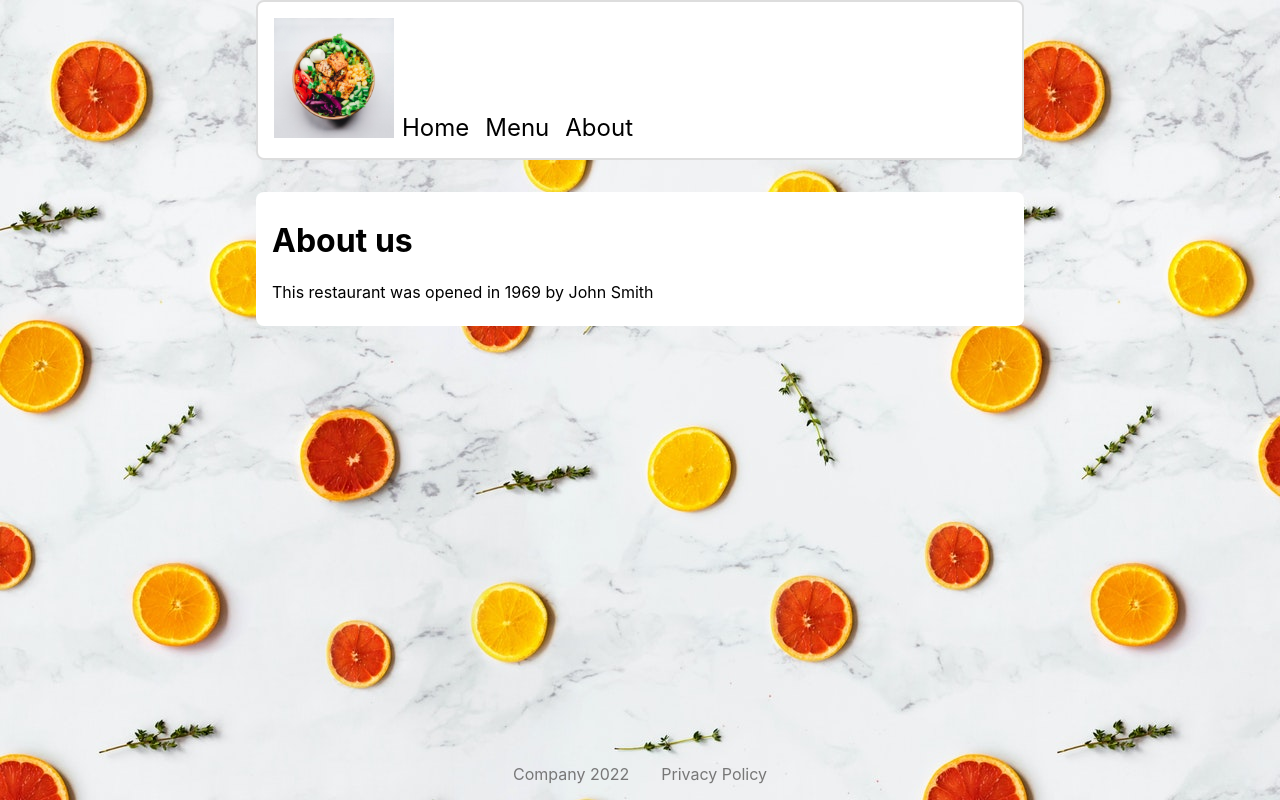
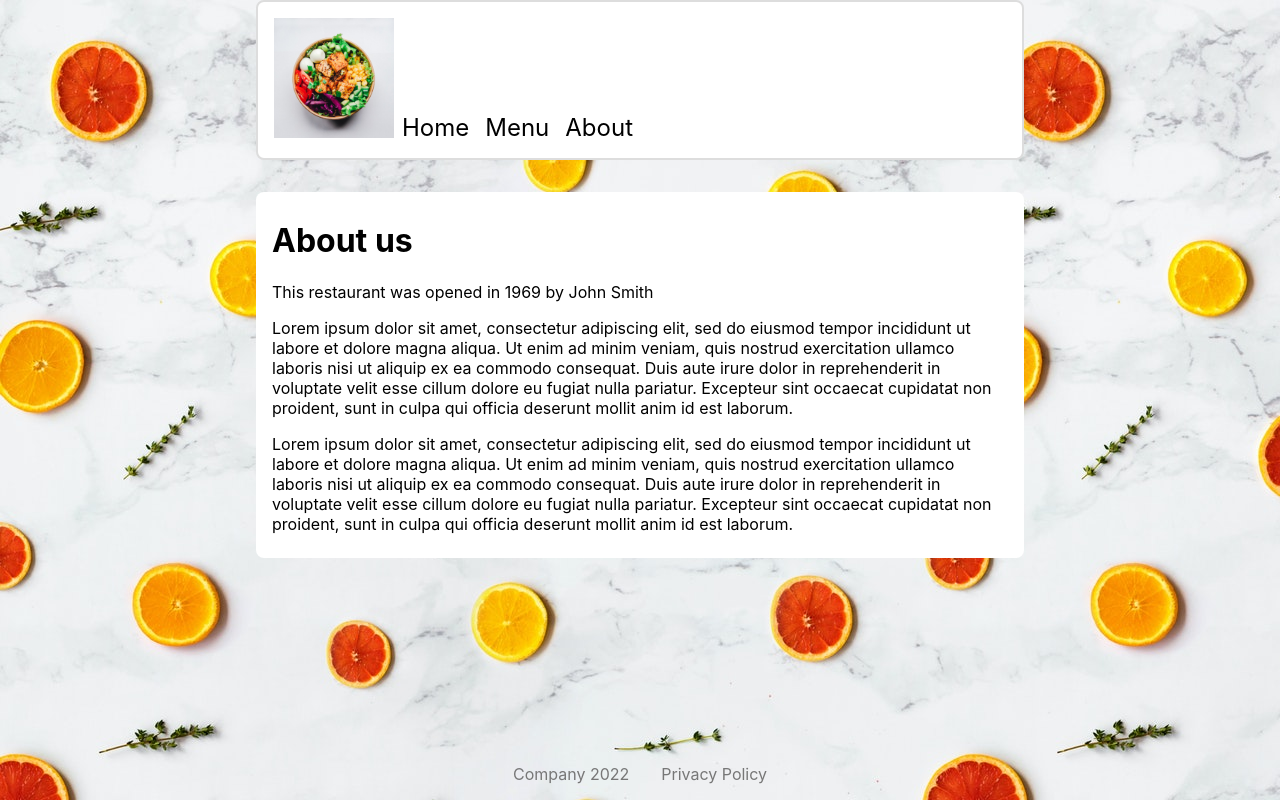
Before and after one commit to jimmym620/MenuPage_REACT, a Next.js app in the folder menu_app/: page /about in a window 1280 px wide. Built offline with nearby package versions, Linux system fonts and the light colour scheme.

Commit message:
added readme

```diff
--- a/menu_app/pages/about.js
+++ b/menu_app/pages/about.js
@@ -10,6 +10,26 @@ const About = () => {
             <div className="main-container white-box">
                 <h1>About us</h1>
                 <p>This restaurant was opened in 1969 by John Smith</p>
+                <p>
+                    Lorem ipsum dolor sit amet, consectetur adipiscing elit, sed
+                    do eiusmod tempor incididunt ut labore et dolore magna
+                    aliqua. Ut enim ad minim veniam, quis nostrud exercitation
+                    ullamco laboris nisi ut aliquip ex ea commodo consequat.
+                    Duis aute irure dolor in reprehenderit in voluptate velit
+                    esse cillum dolore eu fugiat nulla pariatur. Excepteur sint
+                    occaecat cupidatat non proident, sunt in culpa qui officia
+                    deserunt mollit anim id est laborum.
+                </p>
+                <p>
+                    Lorem ipsum dolor sit amet, consectetur adipiscing elit, sed
+                    do eiusmod tempor incididunt ut labore et dolore magna
+                    aliqua. Ut enim ad minim veniam, quis nostrud exercitation
+                    ullamco laboris nisi ut aliquip ex ea commodo consequat.
+                    Duis aute irure dolor in reprehenderit in voluptate velit
+                    esse cillum dolore eu fugiat nulla pariatur. Excepteur sint
+                    occaecat cupidatat non proident, sunt in culpa qui officia
+                    deserunt mollit anim id est laborum.
+                </p>
             </div>
         </>
     );
```
Also changed, not shown: 2 other files (tests, documents, lock files or other folders).
